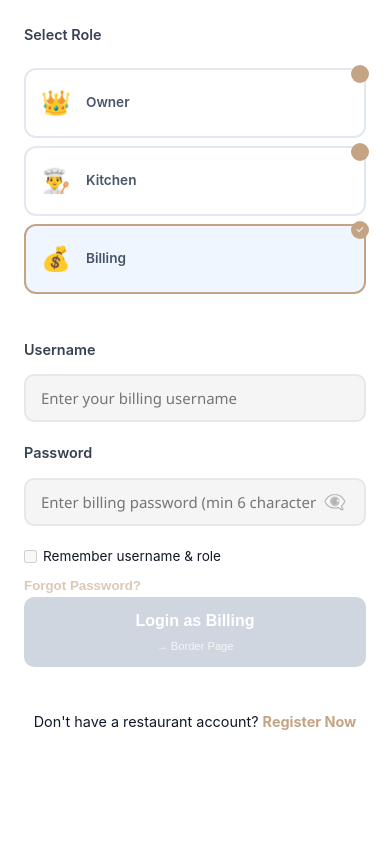
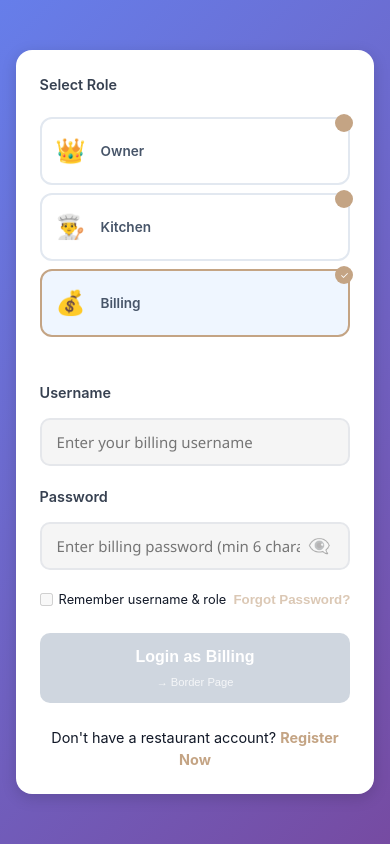
Before and after one commit to patil-2712/Menu_F, a React (Vite) app: page / in a window 390 px wide. Built offline with nearby package versions, Linux system fonts and the light colour scheme; no server answers.

Commit message:
Add vercel.json for SPA routing fx1

```diff
--- a/src/Login.css
+++ b/src/Login.css
@@ -214,69 +214,60 @@
 .form-footer { margin-top: 1.5rem; text-align: center; font-size: 0.9rem; }
 .switch-link { color: var(--primary-color); font-weight: 700; cursor: pointer; }
 
-/* Responsive Design for Mobile and Tablets */
+/* Better Responsive Design for Mobile */
 @media (max-width: 480px) {
   .login-container {
-    padding: 0; /* Remove padding to use full screen space */
-    background: #ffffff; /* Optional: solid white background on mobile */
-    align-items: flex-start; /* Start from top on small screens */
+    padding: 0;
+    /* ✅ Keeps the gradient background so the white card pops out */
+    background: linear-gradient(135deg, #667eea 0%, #764ba2 100%);
+    align-items: center; /* Centers it nicely on mobile screens */
+    height: auto;
+    min-height: 100vh;
   }
 
   .login-card {
-    max-width: 100%;
-    min-height: 100vh; /* Full height mobile view */
-    border-radius: 0;
+    max-width: 92%; /* Gives a tiny bit of breathing room on the edges */
+    min-height: auto; /* Keeps it as a neat floating card */
+    border-radius: 16px; /* Smooth corners */
     padding: 1.5rem;
-    box-shadow: none;
+    background: #ffffff; /* Solid white background for the form itself */
+    box-shadow: 0 4px 15px rgba(0, 0, 0, 0.15); /* Soft shadow so it doesn't look flat */
+    margin: 20px auto; /* Keeps it separated from phone top/bottom notches */
   }
 
   .role-selection {
-    grid-template-columns: 1fr; /* Stack roles vertically on very small screens */
+    grid-template-columns: 1fr; /* Stacks the roles for easy thumb tapping */
     gap: 8px;
   }
 
   .role-card {
-    flex-direction: row; /* Horizontal layout for roles on mobile */
+    flex-direction: row;
     justify-content: flex-start;
     gap: 15px;
-    padding: 15px;
+    padding: 14px;
   }
 
   .role-icon {
     margin-bottom: 0;
-    font-size: 1.2rem;
+    font-size: 1.3rem;
   }
 
+  /* 📱 Stops iOS/Android from forcing standard text scrolling inside forms */
   .form-input {
-    font-size: 16px; /* Prevents iOS zoom on focus */
+    font-size: 16px;
     padding: 14px;
+    background-color: #f8fafc; /* Subtle input background contrast */
+  }
+
+  .form-options {
+    flex-direction: row; /* Keeps remember checkbox & forgot password side-by-side */
+    justify-content: space-between;
+    font-size: 0.8rem;
   }
 
   .submit-btn {
     padding: 16px;
-    position: sticky;
-    bottom: 20px;
-  }
-
-  .demo-buttons {
-    flex-wrap: wrap; /* Allow demo buttons to wrap */
-  }
-
-  .demo-btn {
-    flex: 1 1 45%; /* Two buttons per row */
-  }
-
-  .form-options {
-    flex-direction: column;
-    align-items: flex-start;
-    gap: 12px;
+    font-size: 1rem;
+    border-radius: 12px;
   }
 }
-
-/* Tablet view */
-@media (min-width: 481px) and (max-width: 768px) {
-  .login-card {
-    max-width: 90%;
-    padding: 2rem;
-  }
-}
```
